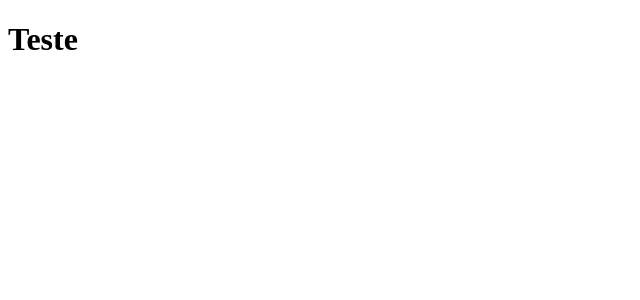
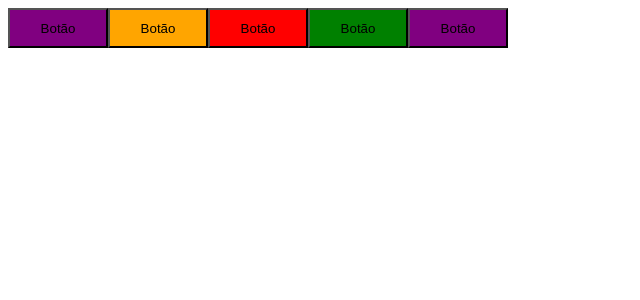
Before and after one commit to DinizEduardo/02-ignite-timer, a React (Vite) app: page / in a window 1280 px wide. Shown: the top 300 px of the page, without its empty margins (0-640 px from the left). Built offline with nearby package versions, Linux system fonts and the light colour scheme.

Commit message:
feat: styled components

```diff
--- a/package.json
+++ b/package.json
@@ -11,11 +11,13 @@
   },
   "dependencies": {
     "react": "^18.2.0",
-    "react-dom": "^18.2.0"
+    "react-dom": "^18.2.0",
+    "styled-components": "^6.1.6"
   },
   "devDependencies": {
     "@types/react": "^18.2.43",
     "@types/react-dom": "^18.2.17",
+    "@types/styled-components": "^5.1.34",
     "@typescript-eslint/eslint-plugin": "^6.14.0",
     "@typescript-eslint/parser": "^6.14.0",
     "@vitejs/plugin-react-swc": "^3.5.0",
--- a/src/App.tsx
+++ b/src/App.tsx
@@ -1,5 +1,13 @@
+import { Button } from "./components/Button";
+
 export function App() {
   return (
-    <h1>Teste</h1>
+    <>
+      <Button variant="primary" />
+      <Button variant="secondary" />
+      <Button variant="danger" />
+      <Button variant="success" />
+      <Button />
+    </>
   )
 }
--- /dev/null
+++ b/src/components/Button.styles.ts
@@ -0,0 +1,23 @@
+import styled from 'styled-components'
+
+export type ButtonVariant = 'primary' | 'secondary' | 'danger' | 'success'
+
+interface ButtonContainerProps {
+  variant: ButtonVariant
+}
+
+const buttonVariants = {
+  'primary': 'purple',
+  'secondary': 'orange',
+  'danger': 'red',
+  'success': 'green'
+}
+
+export const ButtonContainer = styled.button<ButtonContainerProps>`
+  width: 100px;
+  height: 40px;
+
+  ${props => {
+    return `background-color: ${buttonVariants[props.variant]}`
+  }}
+`
--- /dev/null
+++ b/src/components/Button.tsx
@@ -0,0 +1,12 @@
+import { ButtonContainer, ButtonVariant } from "./Button.styles"
+
+interface ButtonProps {
+  variant?: ButtonVariant
+}
+
+
+export function Button({variant = 'primary'} : ButtonProps) {
+  return (
+    <ButtonContainer variant={variant}>Botão</ButtonContainer>
+  )
+}
```
Also changed, not shown: 1 other file (tests, documents, lock files or other folders).
